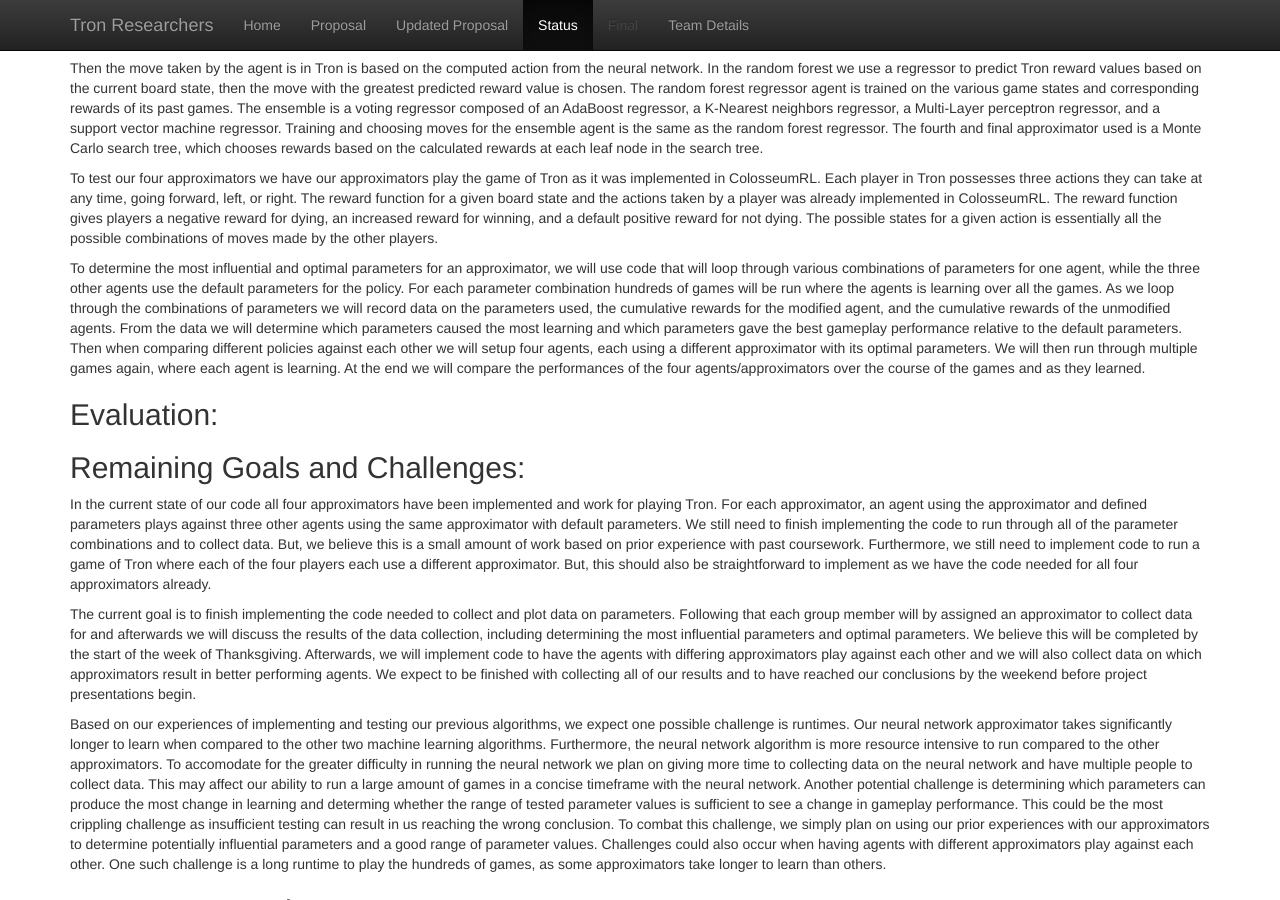
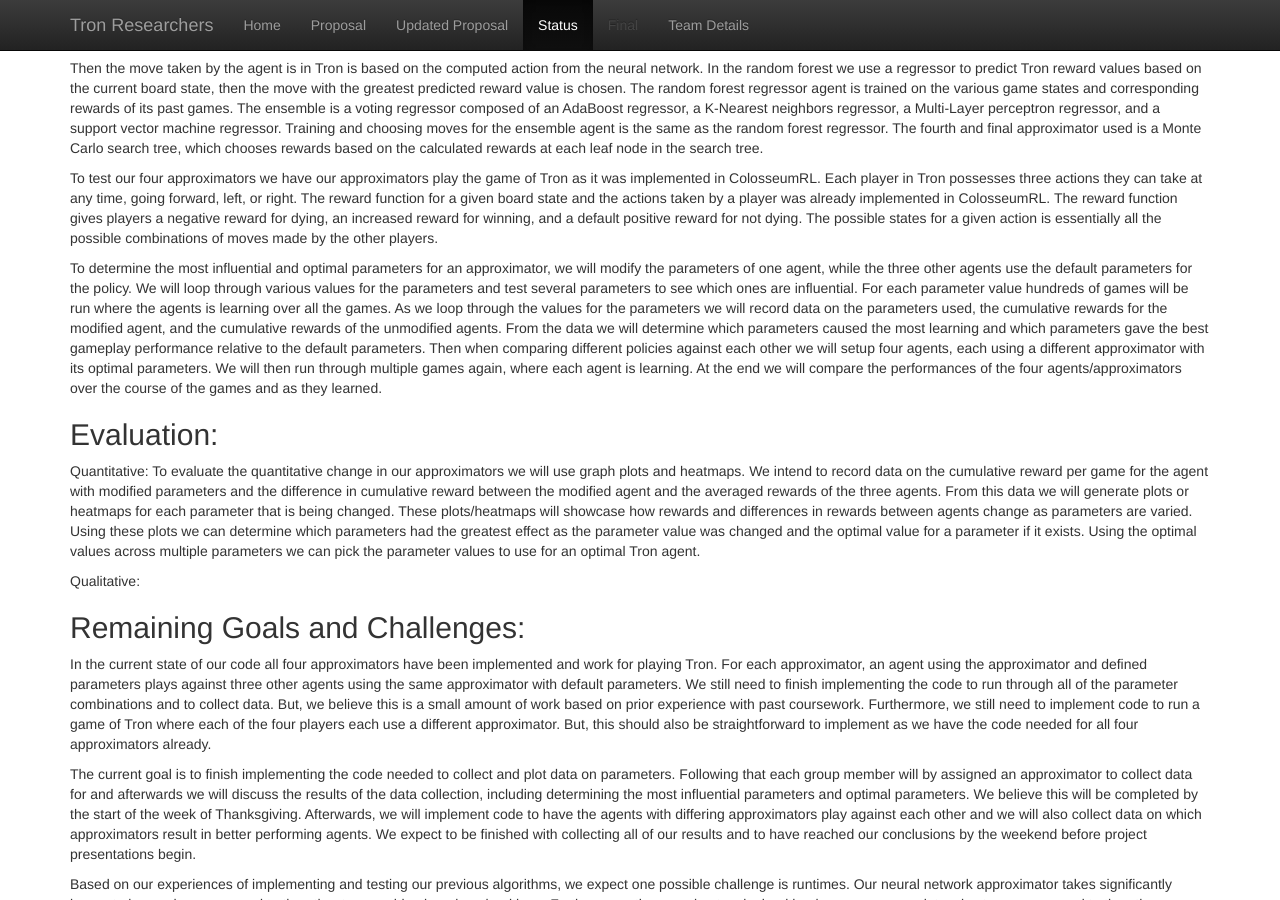
Before and after one commit to anguyen34/Tron-Researchers-CS175, a Jekyll site: the page built from docs/status.md, in a window 1280 px wide and 900 px high, scrolled down 540 px. Built offline with Jekyll 4.4.1, drawn with Linux system fonts in a browser that asks for light colours.

Commit message:
Update status.md

```diff
--- a/docs/status.md
+++ b/docs/status.md
@@ -16,9 +16,13 @@ Then the move taken by the agent is in Tron is based on the computed action from
 
 To test our four approximators we have our approximators play the game of Tron as it was implemented in ColosseumRL. Each player in Tron possesses three actions they can take at any time, going forward, left, or right. The reward function for a given board state and the actions taken by a player was already implemented in ColosseumRL. The reward function gives players a negative reward for dying, an increased reward for winning, and a default positive reward for not dying. The possible states for a given action is essentially all the possible combinations of moves made by the other players.
 
-To determine the most influential and optimal parameters for an approximator, we will use code that will loop through various combinations of parameters for one agent, while the three other agents use the default parameters for the policy. For each parameter combination hundreds of games will be run where the agents is learning over all the games. As we loop through the combinations of parameters we will record data on the parameters used, the cumulative rewards for the modified agent, and the cumulative rewards of the unmodified agents. From the data we will determine which parameters caused the most learning and which parameters gave the best gameplay performance relative to the default parameters. Then when comparing different policies against each other we will setup four agents, each using a different approximator with its optimal parameters. We will then run through multiple games again, where each agent is learning. At the end we will compare the performances of the four agents/approximators over the course of the games and as they learned.
+To determine the most influential and optimal parameters for an approximator, we will modify the parameters of one agent, while the three other agents use the default parameters for the policy. We will loop through various values for the parameters and test several parameters to see which ones are influential. For each parameter value hundreds of games will be run where the agents is learning over all the games. As we loop through the values for the parameters we will record data on the parameters used, the cumulative rewards for the modified agent, and the cumulative rewards of the unmodified agents. From the data we will determine which parameters caused the most learning and which parameters gave the best gameplay performance relative to the default parameters. Then when comparing different policies against each other we will setup four agents, each using a different approximator with its optimal parameters. We will then run through multiple games again, where each agent is learning. At the end we will compare the performances of the four agents/approximators over the course of the games and as they learned.
 
 ## Evaluation:
+
+Quantitative: To evaluate the quantitative change in our approximators we will use graph plots and heatmaps. We intend to record data on the cumulative reward per game for the agent with modified parameters and the difference in cumulative reward between the modified agent and the averaged rewards of the three agents. From this data we will generate  plots or heatmaps for each parameter that is being changed. These plots/heatmaps will showcase how rewards and differences in rewards between agents change as parameters are varied. Using these plots we can determine which parameters had the greatest effect as the parameter value was changed and the optimal value for a parameter if it exists. Using the optimal values across multiple parameters we can pick the parameter values to use for an optimal Tron agent.
+
+Qualitative:
 
 ## Remaining Goals and Challenges:
 
```
